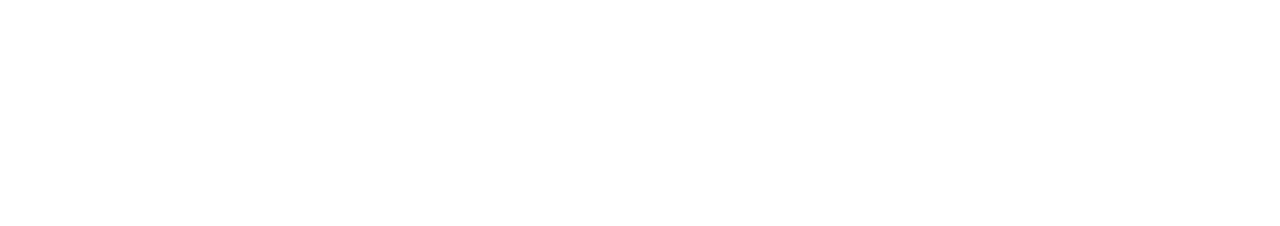
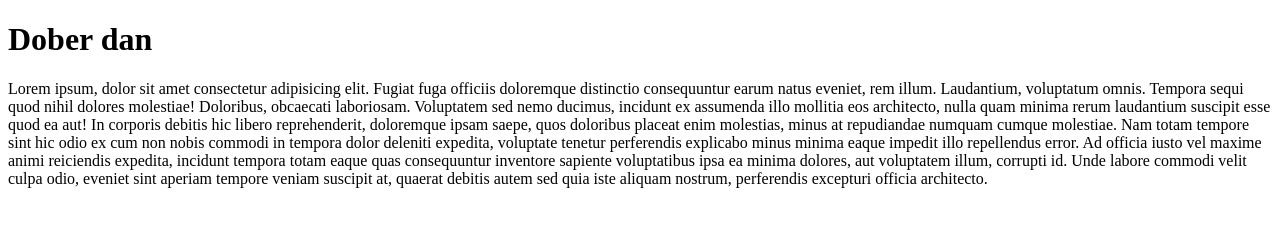
Before and after one commit to PouleDeCombat/test, a plain HTML site: page index.html in a window 1280 px wide. Drawn offline with Linux system fonts and the light colour scheme.

Commit message:
modif index

```diff
--- a/index.html
+++ b/index.html
@@ -8,6 +8,8 @@
     <link rel="stylesheet" href="style.css">
 </head>
 <body>
+    <h1>Dober dan</h1>
+    <p>Lorem ipsum, dolor sit amet consectetur adipisicing elit. Fugiat fuga officiis doloremque distinctio consequuntur earum natus eveniet, rem illum. Laudantium, voluptatum omnis. Tempora sequi quod nihil dolores molestiae! Doloribus, obcaecati laboriosam. Voluptatem sed nemo ducimus, incidunt ex assumenda illo mollitia eos architecto, nulla quam minima rerum laudantium suscipit esse quod ea aut! In corporis debitis hic libero reprehenderit, doloremque ipsam saepe, quos doloribus placeat enim molestias, minus at repudiandae numquam cumque molestiae. Nam totam tempore sint hic odio ex cum non nobis commodi in tempora dolor deleniti expedita, voluptate tenetur perferendis explicabo minus minima eaque impedit illo repellendus error. Ad officia iusto vel maxime animi reiciendis expedita, incidunt tempora totam eaque quas consequuntur inventore sapiente voluptatibus ipsa ea minima dolores, aut voluptatem illum, corrupti id. Unde labore commodi velit culpa odio, eveniet sint aperiam tempore veniam suscipit at, quaerat debitis autem sed quia iste aliquam nostrum, perferendis excepturi officia architecto.</p>
 
 </body>
 </html>
```
